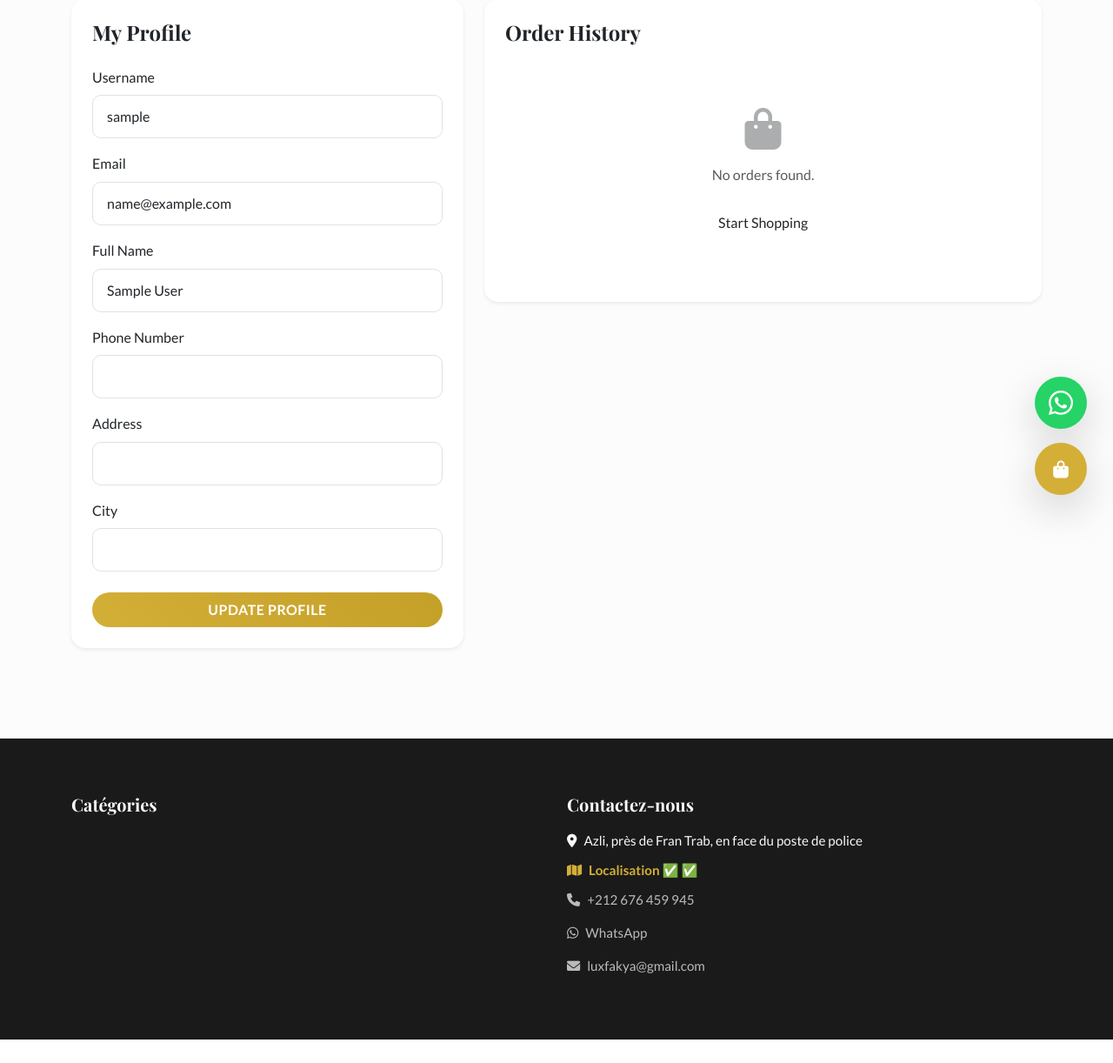
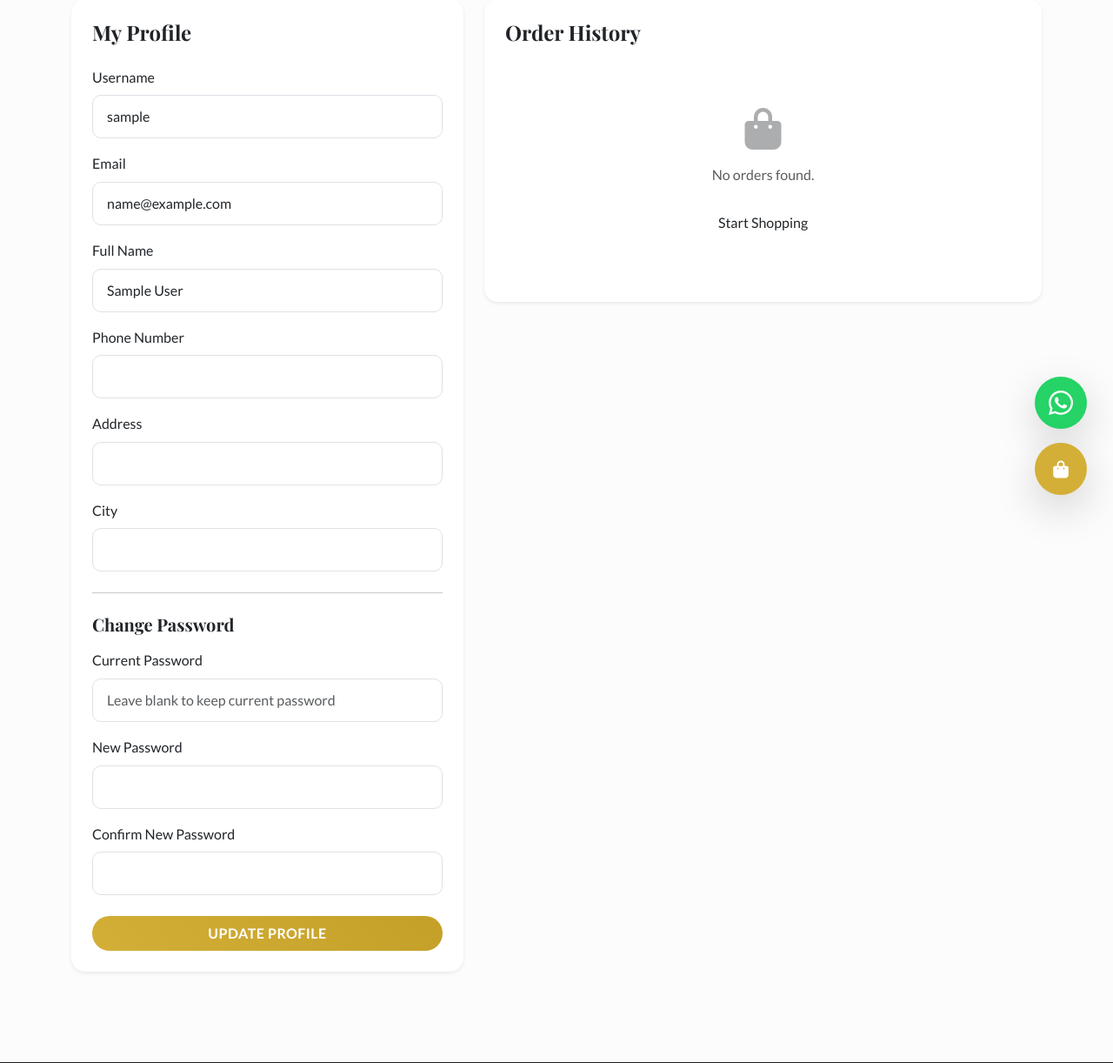
Before and after one commit to Ahmed-Achtatar/LuxFakya, a Flask app: page /profile in a window 1280 px wide. Shown: the part 201-1423 px from the top of the page at 87% size. Before the commit the page ends 1396 px from the top, so only its background shows below. Run offline with Flask 3, Linux system fonts and the light colour scheme; the visitor is signed in with stand-in values (Sample User, id 1); data that the repository does not hold is empty; some libraries are stand-ins or nearby versions.

Commit message:
Admin dashboard enhancements: remove logs, add free shipping config, add password change, fix slides, fix stats
Co-authored-by: Ahmed-Achtatar <79713273+Ahmed-Achtatar@users.noreply.github.com>

```diff
--- a/app.py
+++ b/app.py
@@ -5,7 +5,7 @@ import traceback
 from flask import Flask, session, request, send_from_directory, jsonify
 from flask_login import LoginManager
 from flask_wtf.csrf import CSRFProtect
-from models import db, User, Category
+from models import db, User, Category, SiteSetting
 from translations import translations
 
 def create_app(test_config=None):
@@ -97,9 +97,16 @@ def create_app(test_config=None):
         except Exception:
             categories = []
 
+        # Fetch free shipping threshold
+        try:
+            threshold_setting = SiteSetting.query.filter_by(key='free_shipping_threshold').first()
+            free_shipping_threshold = float(threshold_setting.value) if threshold_setting and threshold_setting.value else 500.0
+        except Exception:
+            free_shipping_threshold = 500.0
+
         # Calculate cart total for free shipping banner
         cart_total = 0
-        remaining_amount = 500
+        remaining_amount = free_shipping_threshold
         cart = session.get('cart', {})
 
         if cart:
@@ -130,7 +137,7 @@ def create_app(test_config=None):
             except Exception as e:
                 app.logger.error(f"Error calculating cart total: {e}")
 
-        remaining_amount = max(0, 500 - cart_total)
+        remaining_amount = max(0, free_shipping_threshold - cart_total)
 
         return dict(
             get_text=get_text,
@@ -140,7 +147,7 @@ def create_app(test_config=None):
             all_categories=categories,
             cart_total=cart_total,
             remaining_amount=remaining_amount,
-            free_shipping_threshold=500
+            free_shipping_threshold=free_shipping_threshold
         )
 
     with app.app_context():
--- a/auth_routes.py
+++ b/auth_routes.py
@@ -137,8 +137,28 @@ def profile():
         current_user.address = address
         current_user.city = city
 
+        # Handle Password Change
+        current_password = request.form.get('current_password')
+        new_password = request.form.get('new_password')
+        confirm_password = request.form.get('confirm_password')
+
+        if new_password:
+            if not current_password:
+                flash('Please enter your current password to set a new one.', 'danger')
+                return redirect(url_for('auth.profile'))
+            if not current_user.check_password(current_password):
+                flash('Incorrect current password.', 'danger')
+                return redirect(url_for('auth.profile'))
+            if new_password != confirm_password:
+                flash('New passwords do not match.', 'danger')
+                return redirect(url_for('auth.profile'))
+
+            current_user.set_password(new_password)
+            flash('Password updated successfully.', 'success')
+
         db.session.commit()
-        flash('Profile updated successfully.', 'success')
+        if not new_password:
+             flash('Profile updated successfully.', 'success')
         return redirect(url_for('auth.profile'))
 
     return render_template('auth/profile.html')
--- a/models.py
+++ b/models.py
@@ -194,3 +194,14 @@ class HomeSection(db.Model):
             'end_date': self.end_date,
             'is_active': self.is_active
         }
+
+class SiteSetting(db.Model):
+    id = db.Column(db.Integer, primary_key=True)
+    key = db.Column(db.String(50), unique=True, nullable=False)
+    value = db.Column(db.String(255), nullable=True)
+
+    def to_dict(self):
+        return {
+            'key': self.key,
+            'value': self.value
+        }
--- a/templates/admin/base.html
+++ b/templates/admin/base.html
@@ -63,12 +63,6 @@
                 {% if current_user.role == 'admin' or current_user.can_manage_content %}
                 <a href="{{ url_for('admin.home_settings') }}" class="list-group-item list-group-item-action bg-transparent second-text fw-bold {% if request.endpoint == 'admin.home_settings' %}active{% endif %}">
                     <i class="fas fa-cog me-2"></i>{{ translations[current_lang]['settings'] }}
-                </a>
-                {% endif %}
-
-                {% if current_user.role == 'admin' or current_user.can_manage_users %}
-                <a href="{{ url_for('admin.logs') }}" class="list-group-item list-group-item-action bg-transparent second-text fw-bold {% if request.endpoint == 'admin.logs' %}active{% endif %}">
-                    <i class="fas fa-history me-2"></i>Logs
                 </a>
                 {% endif %}
 
--- a/templates/auth/profile.html
+++ b/templates/auth/profile.html
@@ -38,6 +38,24 @@
                     <div class="mb-4">
                         <label for="city" class="form-label">City</label>
                         <input type="text" class="form-control" id="city" name="city" value="{{ current_user.city or '' }}">
+                    </div>
+
+                    <hr class="my-4">
+                    <h5 class="mb-3 font-serif fw-bold">Change Password</h5>
+
+                    <div class="mb-3">
+                        <label for="current_password" class="form-label">Current Password</label>
+                        <input type="password" class="form-control" id="current_password" name="current_password" placeholder="Leave blank to keep current password">
+                    </div>
+
+                    <div class="mb-3">
+                        <label for="new_password" class="form-label">New Password</label>
+                        <input type="password" class="form-control" id="new_password" name="new_password">
+                    </div>
+
+                    <div class="mb-4">
+                        <label for="confirm_password" class="form-label">Confirm New Password</label>
+                        <input type="password" class="form-control" id="confirm_password" name="confirm_password">
                     </div>
 
                     <div class="d-grid">
```
Also changed, not shown: admin_routes.py (+34 -19 lines), templates/admin/home_settings.html (+36 -11 lines).
